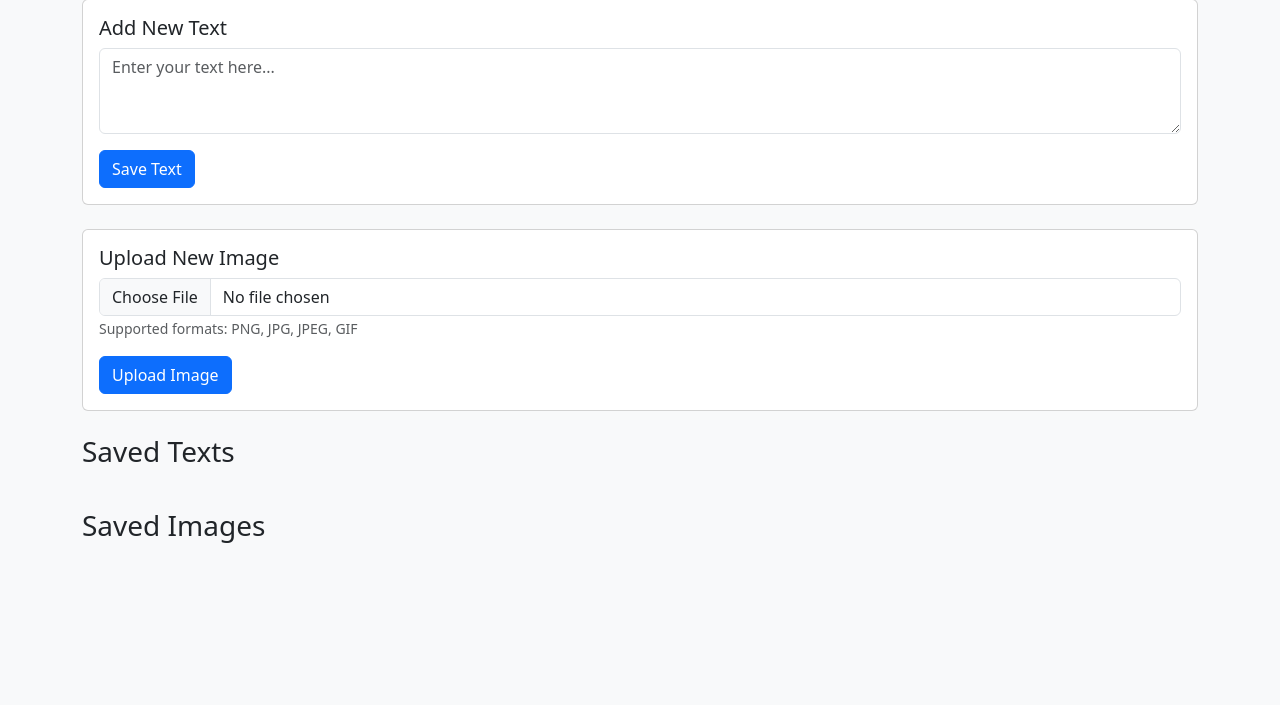
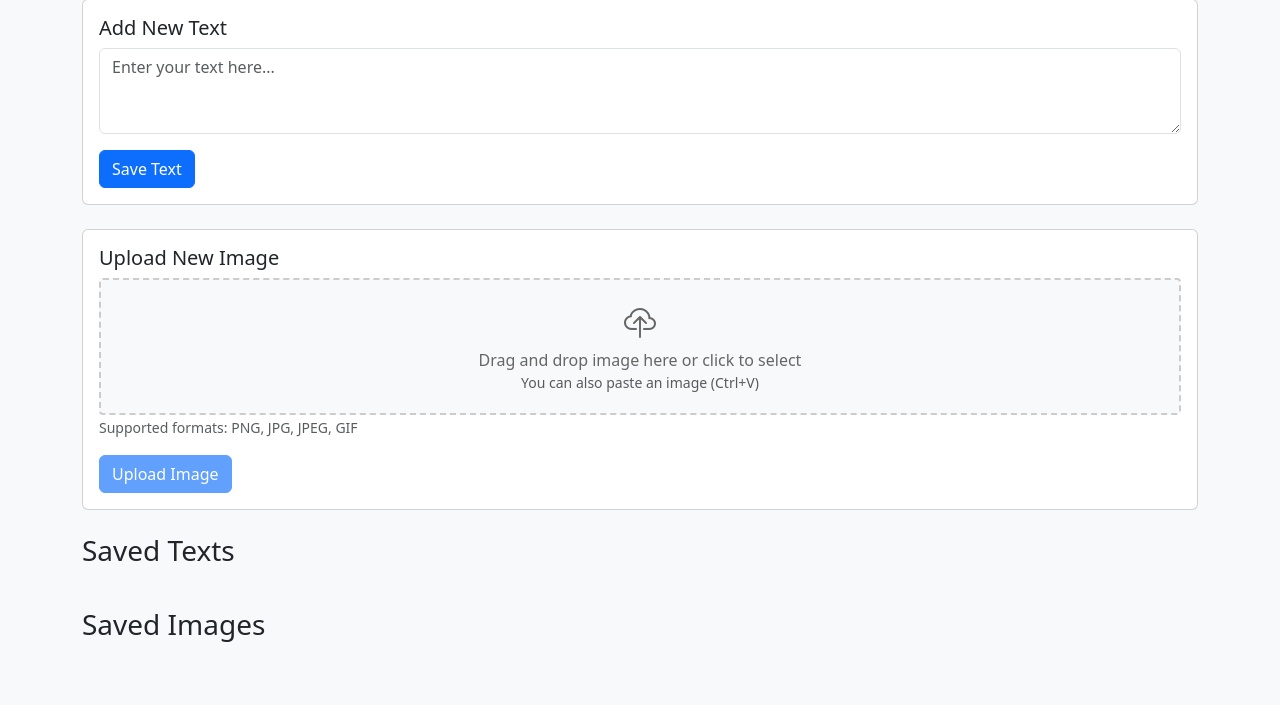
Before and after one commit to ariefjw/text-and-image-storage, a Flask app: template templates/index.html in a window 1280 px wide. Shown: the part 145-850 px from the top of the page. Before the commit the page ends 688 px from the top, so only its background shows below. Run offline with Flask 2, Linux system fonts and the light colour scheme; the template is opened without the code that fills it, so the values that code supplies are empty; parts of the project's set-up code (start-up, migrations or seed data) failed here and were passed over; some libraries are stand-ins or nearby versions.

Commit message:
memperbaiki prosedur upload  gambar

```diff
--- a/requirements.txt
+++ b/requirements.txt
@@ -1,5 +1,5 @@
 Flask==2.0.1
-Pillow==8.4.0
+Werkzeug==2.0.1
+Pillow==9.0.0
+twilio==7.0.0
 python-dotenv==0.19.0
-Werkzeug==2.0.1
-gunicorn==20.1.0
--- a/templates/index.html
+++ b/templates/index.html
@@ -42,6 +42,39 @@
             display: flex;
             gap: 0.5rem;
         }
+        .drop-zone {
+            border: 2px dashed #ccc;
+            border-radius: 4px;
+            padding: 20px;
+            text-align: center;
+            background: #f8f9fa;
+            cursor: pointer;
+            transition: all 0.3s ease;
+        }
+        .drop-zone:hover, .drop-zone.dragover {
+            border-color: #0d6efd;
+            background: #e9ecef;
+        }
+        .drop-zone p {
+            margin: 0;
+            color: #666;
+        }
+        .drop-zone i {
+            font-size: 2rem;
+            color: #666;
+            margin-bottom: 10px;
+        }
+        .preview-container {
+            margin-top: 15px;
+            display: none;
+        }
+        .preview-image {
+            max-width: 200px;
+            max-height: 200px;
+            margin: 10px auto;
+            display: block;
+            border-radius: 4px;
+        }
     </style>
 </head>
 <body class="bg-light">
@@ -79,12 +112,23 @@
         <div class="card mb-4">
             <div class="card-body">
                 <h5 class="card-title">Upload New Image</h5>
-                <form action="{{ url_for('upload_image') }}" method="POST" enctype="multipart/form-data">
+                <form action="{{ url_for('upload_image') }}" method="POST" enctype="multipart/form-data" id="uploadForm">
                     <div class="mb-3">
-                        <input type="file" class="form-control" name="image" accept="image/*" required>
+                        <div class="drop-zone" id="dropZone">
+                            <i class="bi bi-cloud-upload"></i>
+                            <p>Drag and drop image here or click to select</p>
+                            <p class="small text-muted">You can also paste an image (Ctrl+V)</p>
+                        </div>
+                        <input type="file" class="form-control d-none" name="image" id="fileInput" accept="image/*" required>
+                        <div class="preview-container" id="previewContainer">
+                            <img id="previewImage" class="preview-image" src="" alt="Preview">
+                            <button type="button" class="btn btn-danger btn-sm mt-2" id="removeImage">
+                                <i class="bi bi-trash"></i> Remove
+                            </button>
+                        </div>
                         <small class="text-muted">Supported formats: PNG, JPG, JPEG, GIF</small>
                     </div>
-                    <button type="submit" class="btn btn-primary">Upload Image</button>
+                    <button type="submit" class="btn btn-primary" id="uploadButton" disabled>Upload Image</button>
                 </form>
             </div>
         </div>
@@ -134,5 +178,100 @@
     </div>
 
     <script src="https://cdn.jsdelivr.net/npm/bootstrap@5.3.0/dist/js/bootstrap.bundle.min.js"></script>
+    <script>
+        document.addEventListener('DOMContentLoaded', function() {
+            const dropZone = document.getElementById('dropZone');
+            const fileInput = document.getElementById('fileInput');
+            const previewContainer = document.getElementById('previewContainer');
+            const previewImage = document.getElementById('previewImage');
+            const removeButton = document.getElementById('removeImage');
+            const uploadButton = document.getElementById('uploadButton');
+            const uploadForm = document.getElementById('uploadForm');
+
+            // Handle drag and drop
+            ['dragenter', 'dragover', 'dragleave', 'drop'].forEach(eventName => {
+                dropZone.addEventListener(eventName, preventDefaults, false);
+            });
+
+            function preventDefaults(e) {
+                e.preventDefault();
+                e.stopPropagation();
+            }
+
+            ['dragenter', 'dragover'].forEach(eventName => {
+                dropZone.addEventListener(eventName, highlight, false);
+            });
+
+            ['dragleave', 'drop'].forEach(eventName => {
+                dropZone.addEventListener(eventName, unhighlight, false);
+            });
+
+            function highlight(e) {
+                dropZone.classList.add('dragover');
+            }
+
+            function unhighlight(e) {
+                dropZone.classList.remove('dragover');
+            }
+
+            // Handle dropped files
+            dropZone.addEventListener('drop', handleDrop, false);
+
+            function handleDrop(e) {
+                const dt = e.dataTransfer;
+                const files = dt.files;
+                handleFiles(files);
+            }
+
+            // Handle file input change
+            fileInput.addEventListener('change', function() {
+                handleFiles(this.files);
+            });
+
+            // Handle paste event
+            document.addEventListener('paste', function(e) {
+                const items = e.clipboardData.items;
+                for (let i = 0; i < items.length; i++) {
+                    if (items[i].type.indexOf('image') !== -1) {
+                        const file = items[i].getAsFile();
+                        const dataTransfer = new DataTransfer();
+                        dataTransfer.items.add(file);
+                        handleFiles(dataTransfer.files);
+                        break;
+                    }
+                }
+            });
+
+            // Handle click on drop zone
+            dropZone.addEventListener('click', function() {
+                fileInput.click();
+            });
+
+            // Handle remove button
+            removeButton.addEventListener('click', function() {
+                fileInput.value = '';
+                previewContainer.style.display = 'none';
+                uploadButton.disabled = true;
+            });
+
+            function handleFiles(files) {
+                if (files.length > 0) {
+                    const file = files[0];
+                    if (file.type.startsWith('image/')) {
+                        const reader = new FileReader();
+                        reader.onload = function(e) {
+                            previewImage.src = e.target.result;
+                            previewContainer.style.display = 'block';
+                            uploadButton.disabled = false;
+                        };
+                        reader.readAsDataURL(file);
+                        fileInput.files = files;
+                    } else {
+                        alert('Please upload an image file');
+                    }
+                }
+            }
+        });
+    </script>
 </body>
 </html>
```
